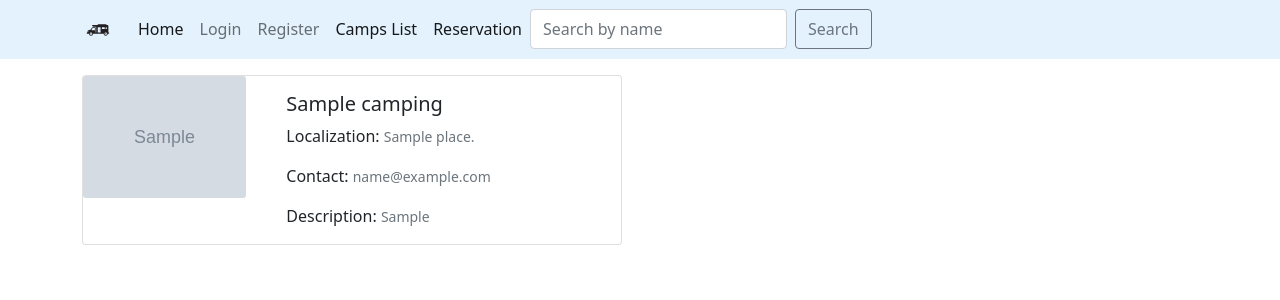
After one commit to WNUMIK/Camp-WebApp, a Django app: a page that uses templates/base.html in a window 1280 px wide. The commit adds this page. Shown: the top 300 px of the page. Run offline with Django 4.2, Linux system fonts and the light colour scheme; tables that the repository leaves empty hold one stand-in row (values such as "Sample post"); grey boxes marked "Sample" are stand-in pictures; parts of the project's set-up code (start-up, migrations or seed data) failed here and were passed over; some libraries are stand-ins or nearby versions.

Commit message:
add details view & search bar

```diff
--- a/campings/models.py
+++ b/campings/models.py
@@ -13,8 +13,8 @@ from users.models import Account
 class Reservation(models.Model):
     camping = models.ForeignKey('Camping', related_name='reservations', on_delete=models.CASCADE)
     # user = models.ForeignKey(Account, default='', related_name='users_reservation', on_delete=models.CASCADE)
-    check_in = models.DateField(default='YYYY-MM-DD')
-    check_out = models.DateField(default='YYYY-MM-DD')
+    check_in = models.DateField()
+    check_out = models.DateField()
     people_number = models.PositiveSmallIntegerField(verbose_name='Guests')
 
 
--- /dev/null
+++ b/campings/templates/campings/detail_view.html
@@ -0,0 +1,21 @@
+{% extends 'base.html' %}
+
+{% block title %}Detail{% endblock %}
+
+{% block container %}
+        <div class="card mb-3" style="max-width: 540px;">
+              <div class="row no-gutters">
+                <div class="col-md-4">
+                  <img src="{{ camping.camping_image.url}}" class="card-img" alt="...">
+                </div>
+                <div class="col-md-8">
+                  <div class="card-body">
+                    <h5 class="card-title">{{ camping.name}}</h5>
+                    <p class="card-text">Localization: <small class="text-muted"> {{ camping.place}}.</small></p>
+                    <p class="card-text">Contact: <small class="text-muted">{{ camping.owner}}</small></p>
+                    <p class="card-text">Description: <small class="text-muted">{{ camping.overview}}</small></p>
+                  </div>
+                </div>
+              </div>
+        </div>
+{% endblock %}
--- a/campings/urls.py
+++ b/campings/urls.py
@@ -9,4 +9,5 @@ urlpatterns = [
     path('reserve', views.ReserveCampingView.as_view(), name='reserve-camping'),
     path('list', views.CampingListView.as_view(), name='list-camping'),
     path('search', views.SearchResultsListView.as_view(), name='search-camping'),
+    path('details/<slug:slug>', views.CampingDetailView.as_view(), name='detail-camping'),
 ]
--- a/campings/views.py
+++ b/campings/views.py
@@ -1,19 +1,29 @@
 from django import forms
 from django.contrib.auth.mixins import LoginRequiredMixin, PermissionRequiredMixin
-from django.shortcuts import render
 
-# Create your views here.
 from django.urls import reverse_lazy
-from django.views.generic import CreateView, View, ListView
+from django.views.generic import CreateView, ListView, DetailView
 
 from . import models
 from .models import Camping
 
 
+class CampingDetailView(DetailView):
+    model = Camping
+    template_name = 'campings/detail_view.html'
+
+
 class SearchResultsListView(ListView):
     model = Camping
-    context_object_name = 'camping_list'
     template_name = 'campings/search_results.html'
+
+    def get_queryset(self):
+        q = self.request.GET.get('q')
+        if q:
+            camping_list = self.model.objects.filter(name__icontains=q)
+        else:
+            camping_list = self.model.objects.none()
+        return camping_list
 
 
 class CampingListView(ListView):
--- a/home/templates/home/home.html
+++ b/home/templates/home/home.html
@@ -27,7 +27,7 @@
                         <a href="{% url 'campings:reserve-camping' %}" class="btn btn-light">Reserve now!</a>
                         {% else %}
                         <a href="{% url 'users:login' %}" class="btn btn-light">Reserve now!</a>
-                        <a href="#" class="btn btn-primary">More info</a>
+                        <a href="{% url 'campings:detail-camping' slug=camping.slug %}" class="btn btn-primary">More info</a>
                         {% endif %}
                     </div>
                 </div>
--- a/templates/base.html
+++ b/templates/base.html
@@ -19,7 +19,6 @@
 </head>
 <body>
 {% include 'navbar.html' %}
-
 <div class="container-lg mt-3">
     <div class="row">
         <div class="col-12 col-md-9">
--- a/templates/navbar.html
+++ b/templates/navbar.html
@@ -26,6 +26,11 @@
                 <a class="nav-link active" aria-current="page" href="{% url 'campings:list-camping' %}">Camps List</a>
                 <a class="nav-link active" aria-current="page" href="{% url 'home:home' %}">Reservation</a>
 
+                 <form class="d-flex" action="{% url 'campings:search-camping' %}" method='GET'>
+                   {% csrf_token %}
+                    <input class="form-control me-2" type="search" placeholder="Search by name" aria-label="Search" name="q">
+                    <button class="btn btn-outline-secondary" type="submit">Search</button>
+                 </form>
             </div>
         </div>
     </div>
--- a/users/models.py
+++ b/users/models.py
@@ -35,7 +35,7 @@ class CustomAccountManager(BaseUserManager):
 class Account(AbstractBaseUser, PermissionsMixin):
     email = models.EmailField(max_length=60, unique=True, verbose_name='email')
     fullname = models.CharField(max_length=30, unique=True)
-    is_owner = models.BooleanField(default=False)
+    is_owner = models.BooleanField(verbose_name='I am camping owner!', default=False)
     date_join = models.DateTimeField(verbose_name='date joined', auto_now_add=True)
     last_login = models.DateTimeField(verbose_name='last login', auto_now=True)
     is_admin = models.BooleanField(default=False)
```
Also changed, not shown: campings/templates/campings/search_results.html (+21 -8 lines), 1 other file.
